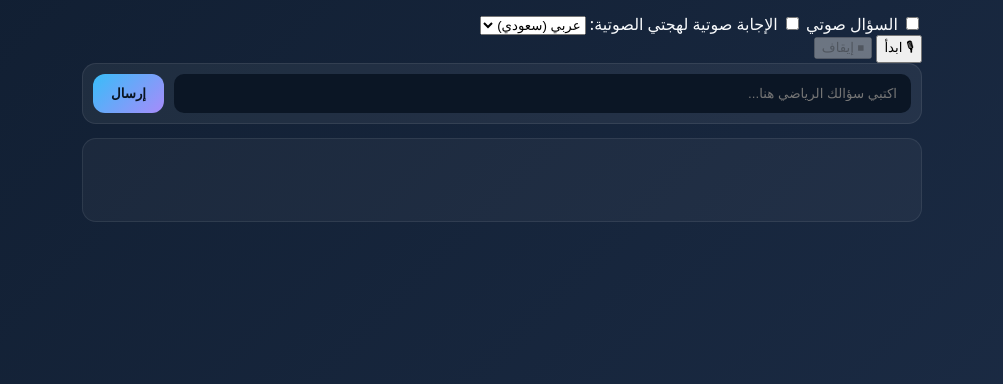
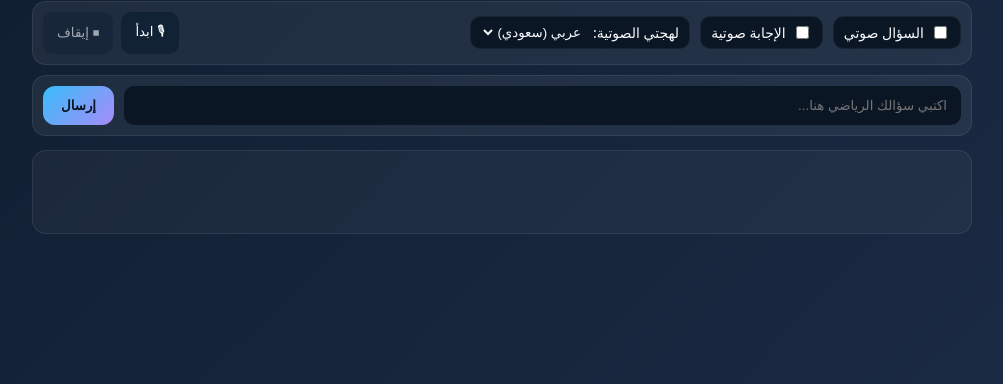
Before and after one commit to omduaije-del/durra-public, a website: page public/index.html in a window 1280 px wide. Shown: the part 416-800 px from the top of the page, without its empty margins (138-1141 px from the left). Drawn offline with Linux system fonts and the light colour scheme.

Commit message:
Update style.css

```diff
--- a/public/style.css
+++ b/public/style.css
@@ -15,8 +15,7 @@ body{
   color:var(--txt);
   min-height:100vh; display:flex;
 }
-
-.wrapper{max-width:880px; width:100%; margin:auto; padding:20px}
+.wrapper{max-width:980px; width:100%; margin:auto; padding:20px}
 
 .hero{ text-align:center; margin:10px 0 16px }
 .avatar{ width:160px; height:160px; margin:14px auto 10px; border-radius:50%; overflow:hidden;
@@ -25,6 +24,20 @@ body{
 .avatar img{ width:100%; height:100%; object-fit:cover; display:block }
 h1{ margin:8px 0 4px }
 .sub{ color:var(--muted); margin:0 0 10px; font-size:14px }
+
+.controls{
+  display:flex; flex-wrap:wrap; gap:10px; align-items:center;
+  background:rgba(255,255,255,.06); border-radius:14px; padding:10px;
+  border:1px solid rgba(255,255,255,.08); margin-bottom:10px
+}
+.chk{display:flex; align-items:center; gap:6px; padding:6px 10px; background:#0b1625;
+  border-radius:10px; border:1px solid rgba(255,255,255,.06); font-size:14px}
+.sel{display:flex; align-items:center; gap:8px; padding:6px 10px; background:#0b1625;
+  border-radius:10px; border:1px solid rgba(255,255,255,.06); font-size:14px}
+.sel select{background:#0b1625; color:var(--txt); border:0; outline:none}
+.micbar{display:flex; gap:8px; margin-inline-start:auto}
+.micbar button{padding:10px 14px; border:0; border-radius:10px; background:#122235; color:var(--txt); cursor:pointer}
+.micbar button:disabled{opacity:.6; cursor:not-allowed}
 
 .ask{
   display:flex; gap:10px; align-items:center;
```
